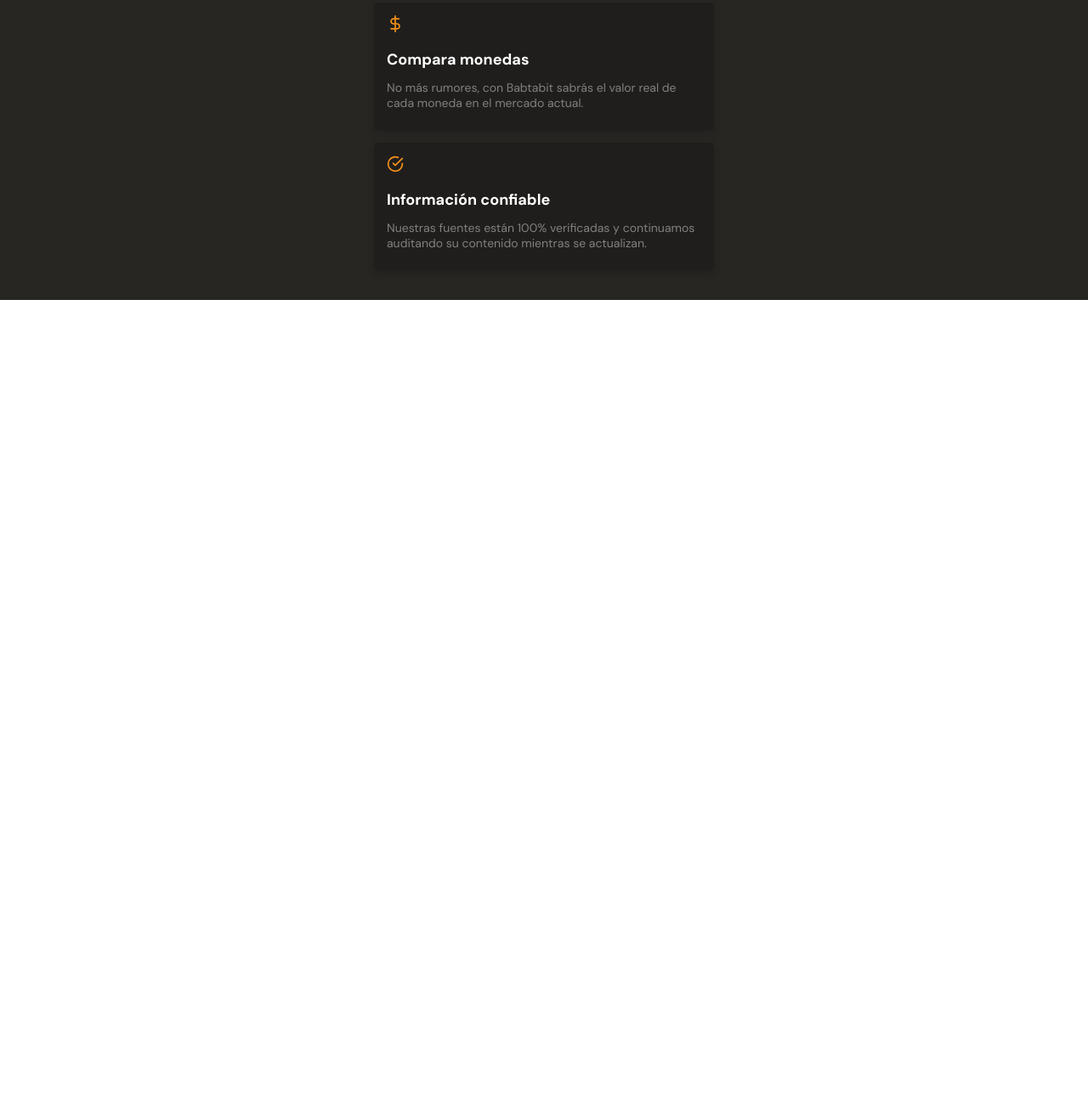
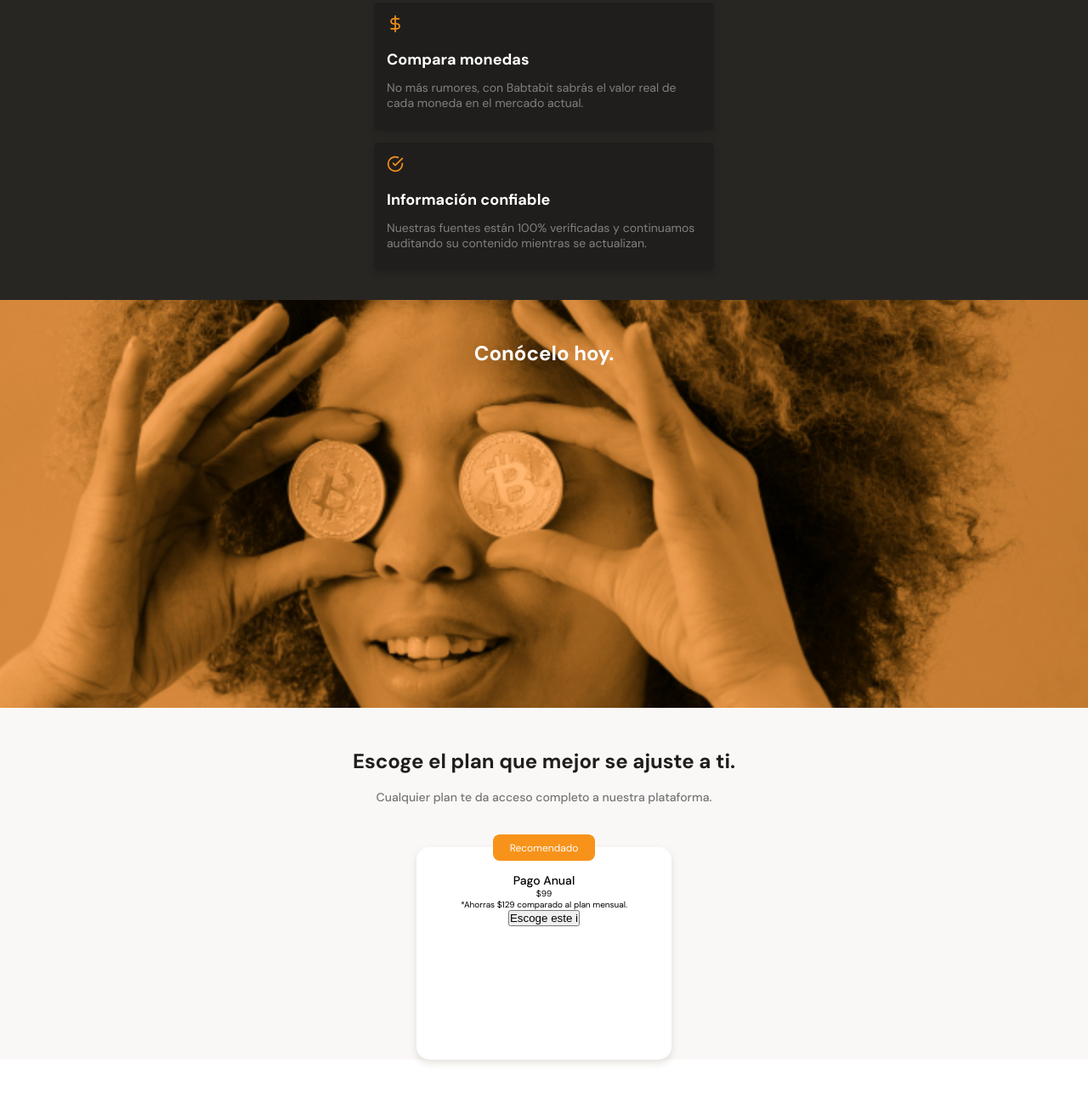
Before and after one commit to Ernestoc14/Curso-Resp-Des-MobileFirst-Platzi, a plain HTML site: page index.html in a window 1280 px wide. Shown: the part 1558-2849 px from the top of the page at 85% size. Before the commit the page ends 1911 px from the top, so only its background shows below. Drawn offline with Linux system fonts and the light colour scheme.

Commit message:
Finishing Last Section

```diff
--- a/index.html
+++ b/index.html
@@ -16,7 +16,7 @@
         <div class="header--title-container">
             <h1>La próxima revolución en el intercambio de criptomonedas.</h1>
             <p>Batatabit te ayuda a navegar entre los diferentes precios y tendencias.</p>
-            <a href="" class="header--button">Conoce nuestros planes <span></span></a>
+            <a href="#plans" class="header--button">Conoce nuestros planes <span></span></a>
         </div>
     </header>
     <main>
@@ -82,12 +82,30 @@
                 <article class="product-detail--card">
                     <span class="icon-card check-circle"></span>
                     <p class="product--card-title">Información confiable</p>
-                    <p class="product--card-body">Nuestras fuentes están 100% verificadas y continuamos auditando su contenido mientras se actualizan.</p>
+                    <p class="product--card-body ">Nuestras fuentes están 100% verificadas y continuamos auditando su contenido mientras se actualizan.</p>
                 </article>
             </section>
         </section>
-        <section></section>
-        <section></section>
+        <section class="bitcoin-img-container">
+            <h2>Conócelo hoy.</h2>
+        </section>
+        <section  id="plans" class="main-plans-container">
+            <div class="plans-title">
+                <h2>Escoge el plan que mejor se ajuste a ti.</h2>
+                <p>Cualquier plan te da acceso completo a nuestra plataforma.</p>
+            </div>
+            <section class="plans-container--slider">
+                <article class="plans-container--card">
+                    <p class="recommended">Recomendado</p>
+                    <div class="plan-info-container">
+                        <h3 class="plan-card--title">Pago Anual</h3>
+                        <p class="plan-card--price"><span>$</span>99</p>
+                        <p class="plan-card--saving">*Ahorras $129 comparado al plan mensual.</p>
+                        <button class="pland-card--ca">Escoge este <span>i</span></button>
+                    </div>
+                </article>
+            </section>
+        </section>
     </main>
 </body>
 </html>
--- a/styles.css
+++ b/styles.css
@@ -250,7 +250,7 @@ main{
     width: 90%;
     min-width: 288px;
     max-width: 400px;
-    height: 150px;
+    min-height: 150px;
     margin: 15px auto;
     padding: 15px;
     background-color: var(--black);
@@ -293,3 +293,82 @@ main{
     line-height: 1.8rem;
     color: #808080;
 }
+.bitcoin-img-container{
+    width: 100%;
+    height: 60vh;
+    min-width: 320px;
+    background-image: url('./assets/imgs/bitcoinbaby2x.jpg');
+    background-size: cover;/* Lo usamos cuando la img es mas grande que las dimenciones que le asignamos */
+    background-repeat: no-repeat;
+    background-position: center;
+
+}
+.bitcoin-img-container h2{
+    font-size: 2.4rem;
+    font-weight: bold;
+    line-height: 2.6rem;
+    position: relative;
+    top: 50px;
+    /* padding-top: 60px; */
+    text-align: center;
+    color: var(--just-white);
+}
+.main-plans-container{
+    width: 100%;
+    min-width: 320px;
+    /* padding: 60px 0; */
+    text-align: center;
+    margin-bottom: 60px;
+}
+.plans-title{
+    width: 90%;
+    min-width: 288px;
+    margin: 0 auto;
+    height: auto;
+
+}
+.plans-title h2{
+    font-weight: bold;
+    font-size: 2.4rem;
+    padding-top: 50px;
+    line-height: 2.6rem;
+    color: var(--black);
+}
+.plans-title p{
+    padding-top: 20px;
+    font-size: 1.4rem;
+    font-weight: 500;
+    line-height: 1.8rem;
+    color: #757575;
+}
+.plans-container--card{
+    position: relative;/* generamos efecto flotante del item */
+    width: 70%;
+    min-width: 230px;
+    max-width: 300px;
+    height: 250px;
+    margin: 50px auto 0;
+    padding: 0 15px;
+    background-color: var(--just-white);
+    border-radius: 15px;
+    box-shadow: 0 4px 8px rgba(89, 73, 30, 0.16);
+}
+.recommended{
+    position: absolute;
+    width: 120px;
+    height: 31px;
+    background-color: var(--bitcoin-orange);
+    border-radius: 8px;
+    color: var(--just-white);
+    left: calc(50% - 60px);
+    top: -15px;
+    font-size: 1.2rem;
+    padding-top: 8px;
+}
+.plan-card--title{
+    padding-top: 30px;
+    font-size: 1.4rem;
+    font-weight: 500;
+    line-height: 1.8rem;
+    color: black;
+}
```
